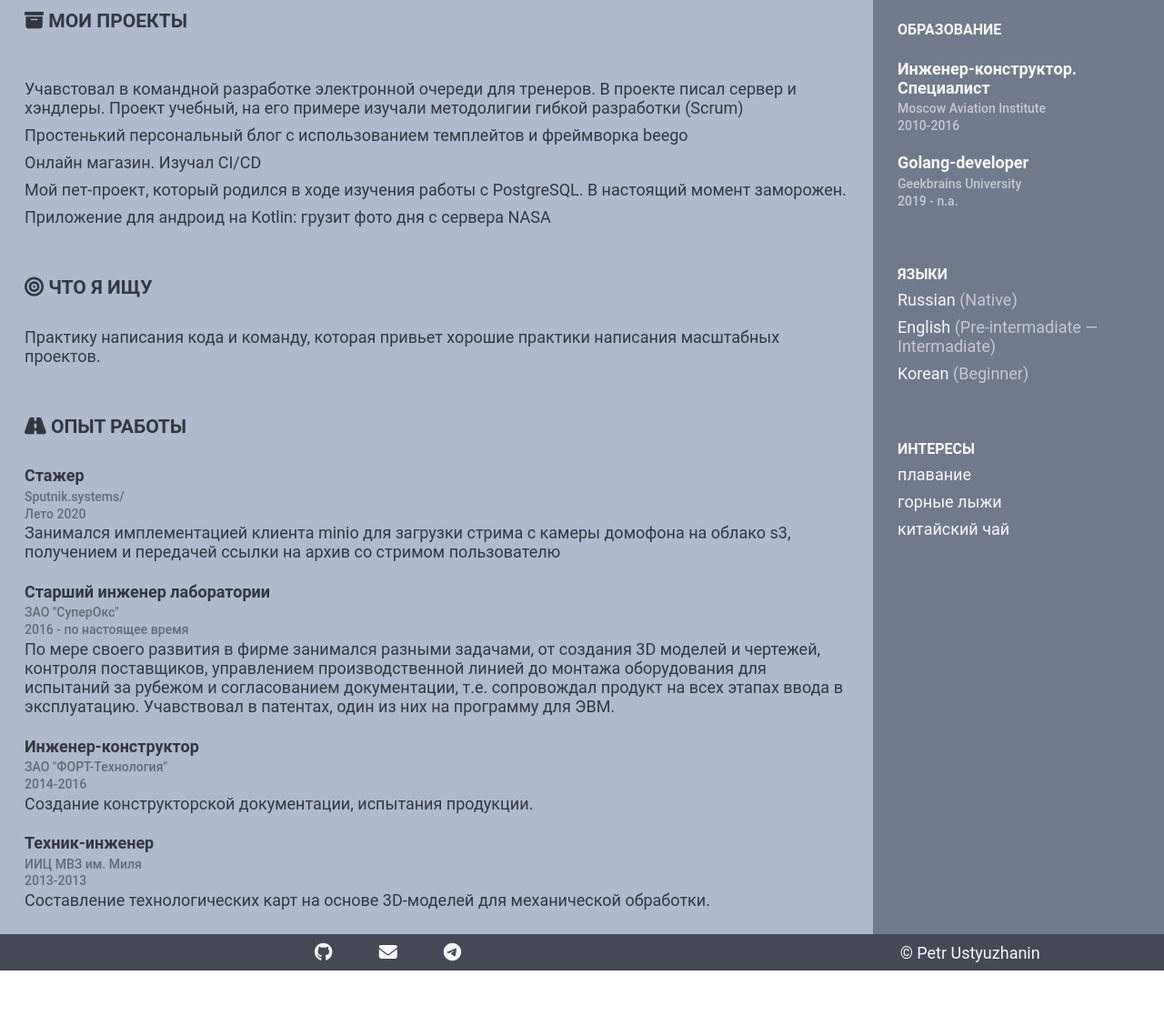
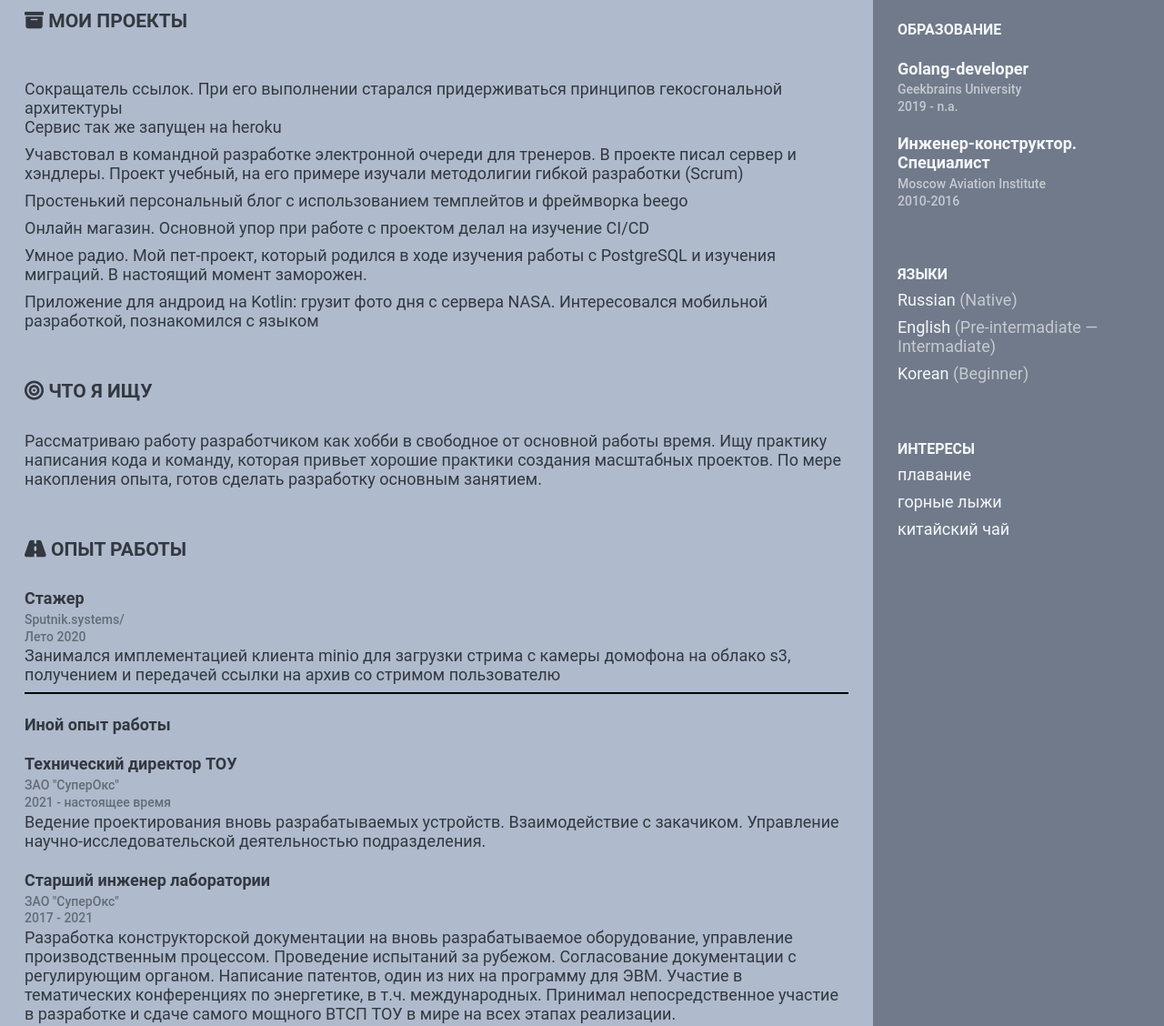
Before and after one commit to larikhide/larikhide.github.io, a plain HTML site: page index.html in a window 1280 px wide. Shown: the part 380-1508 px from the top of the page at 91% size. Before the commit the page ends 1447 px from the top, so only its background shows below. Drawn offline with Linux system fonts and the light colour scheme.

Commit message:
add new expierence

```diff
--- a/index.html
+++ b/index.html
@@ -48,15 +48,16 @@
             <h2>Образование</h2>
             <ul class="education-list">
               <li>
+                <h4 class="degree">Golang-developer</h4>
+                <h5 class="place">Geekbrains University</h5>
+                <h5 class="where">2019 - n.a.</h5>
+              </li>
+              <li>
                 <h4 class="degree">Инженер-конструктор. Специалист</h4>
                 <h5 class="place">Moscow Aviation Institute</h5>
                 <h5 class="where">2010-2016</h5>
               </li>
-              <li>
-                <h4 class="degree">Golang-developer</h4>
-                <h5 class="place">Geekbrains University</h5>
-                <h5 class="where">2019 - n.a.</h5>
-              </li>
+
             </ul>
           </article>
 
@@ -105,6 +106,10 @@
           <br />
           <ul>
             <li>
+              <a href="https://github.com/larikhide/urlshortener">Сокращатель ссылок. При его выполнении старался придерживаться принципов гекосгональной архитектуры</a>
+              <p>Сервис так же запущен на  <a href="https://larikhides-urlshortener.herokuapp.com/">heroku</a></p>
+            </li>
+            <li>
               <a href="https://gitlab.com/khasanovrs/gb-fitness">Учавстовал в командной разработке электронной очереди для тренеров. В проекте писал сервер и хэндлеры. Проект учебный, на его примере изучали методолигии гибкой разработки (Scrum)</a>
             </li>
 
@@ -113,15 +118,15 @@
               </li>
 
               <li>
-                <a href="https://gitlab.com/larikhide/shop">Онлайн магазин. Изучал CI/CD</a>
+                <a href="https://gitlab.com/larikhide/shop">Онлайн магазин. Основной упор при работе с проектом делал на изучение CI/CD</a>
               </li>
 
               <li>
-                <a href="https://gitlab.com/larikhide/shop">Мой пет-проект, который родился в ходе изучения работы с PostgreSQL. В настоящий момент заморожен.</a>
+                <a href="https://gitlab.com/larikhide/shop">Умное радио. Мой пет-проект, который родился в ходе изучения работы с PostgreSQL и  изучения миграций. В настоящий момент заморожен.</a>
               </li>
 
               <li>
-                <a href="https://github.com/larikhide/apod">Приложение для андроид на Kotlin: грузит фото дня с сервера NASA </a>
+                <a href="https://github.com/larikhide/apod">Приложение для андроид на Kotlin: грузит фото дня с сервера NASA. Интересовался мобильной разработкой, познакомился с языком</a>
               </li>
           </ul>
 
@@ -130,7 +135,9 @@
         <article class="what-i-searching">
           <h3><i class="fas fa-bullseye"></i> Что я ищу</h3>
           <p>
-            Практику написания кода и команду, которая привьет хорошие практики написания масштабных проектов.
+            Рассматриваю работу разработчиком как хобби в свободное от основной работы время.
+            Ищу практику написания кода и команду, которая привьет хорошие практики создания масштабных проектов.
+            По мере накопления опыта, готов сделать разработку основным занятием.
           </p>
         </article>
 
@@ -153,17 +160,39 @@
                 Занимался имплементацией клиента minio для загрузки стрима с камеры домофона на облако s3, получением и передачей ссылки на архив со стримом пользователю
               </p>
             </li>
+
+            <hr color="black">
+            <h4> Иной опыт работы </h4>
+            <li>
+              <h4 class="degree">Технический директор TOУ</h4>
+              <h5 class="place">ЗАО "СупеpOкс"</h5>
+              <h5 class="where">2021 - настоящее время</h5>
+              <p>
+                Ведение проектирования вновь разрабатываемых устройств.
+                Взаимодействие с закачиком.
+                Управление научно-исследовательской деятельностью подразделения.
+              </p>
+            </li>
             <li>
               <h4 class="degree">Старший инженер лаборатории</h4>
-              <h5 class="place">ЗАО "СупеpOкс"</h5>
-              <h5 class="where">2016 - по настоящее время</h5>
+              <h5 class="place">ЗАО "СуперОкс"</h5>
+              <h5 class="where">2017 - 2021</h5>
               <p>
-                По мере своего развития в фирме занимался разными задачами, от
-                создания 3D моделей и чертежей, контроля поставщиков,
-                управлением производственной линией до монтажа оборудования для
-                испытаний за рубежом и согласованием документации, т.е.
-                сопровождал продукт на всех этапах ввода в эксплуатацию.
-                Учавствовал в патентах, один из них на программу для ЭВМ.
+                Разработка конструкторской документации на вновь разрабатываемое оборудование,
+                управление производственным процессом.
+                Проведение испытаний за рубежом.
+                Согласование документации с регулирующим органом.
+                Написание патентов, один из них на программу для ЭВМ.
+                Участие в тематических конференциях по энергетике, в т.ч. международных.
+                Принимал непосредственное участие в разработке и сдаче самого мощного BTCП TOУ в мире на всех этапах реализации.
+              </p>
+            </li>
+            <li>
+              <h4 class="degree">Инженер-конструктор</h4>
+              <h5 class="place">ООО "C-иннoвации"</h5>
+              <h5 class="where">2016 - 2017</h5>
+              <p>
+                Создание 3D-моделей, чертежей и выпуск конструкторской документации и контроль постоваляемых деталей.
               </p>
             </li>
             <li>
```
